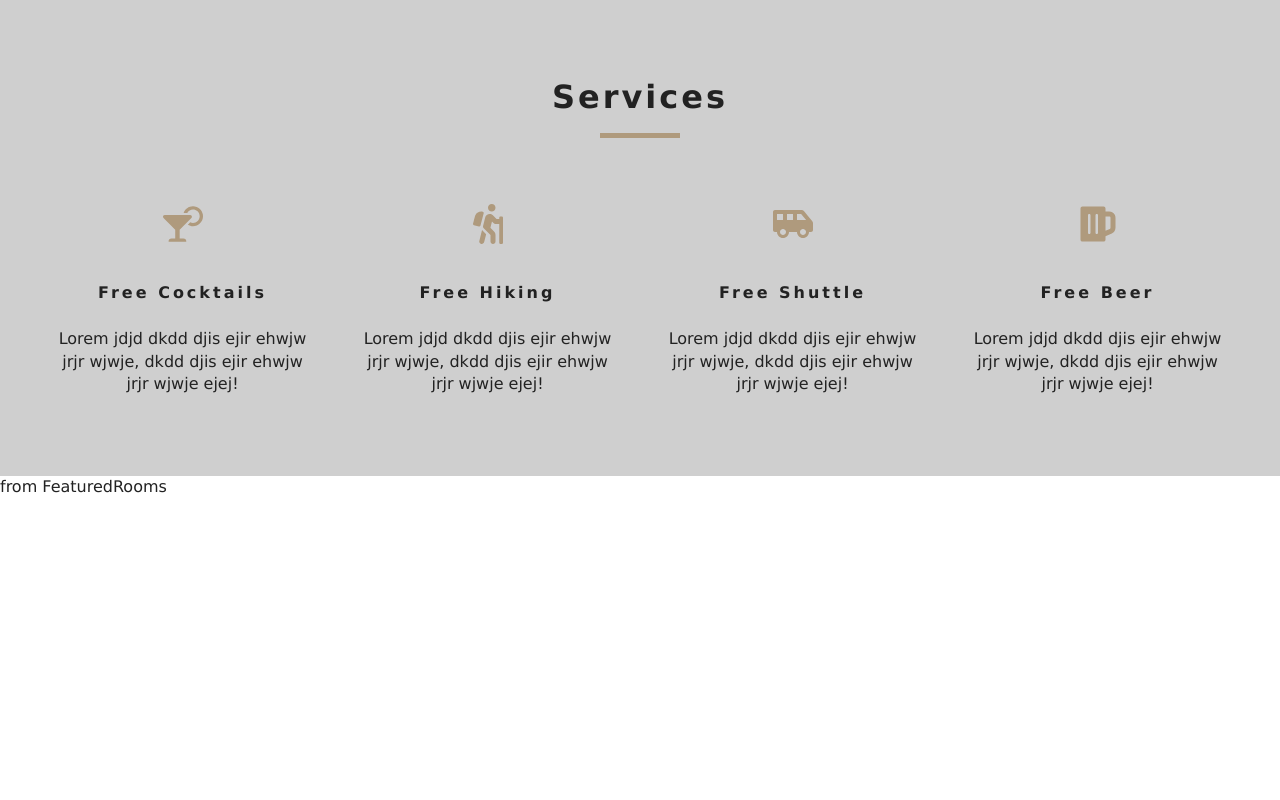
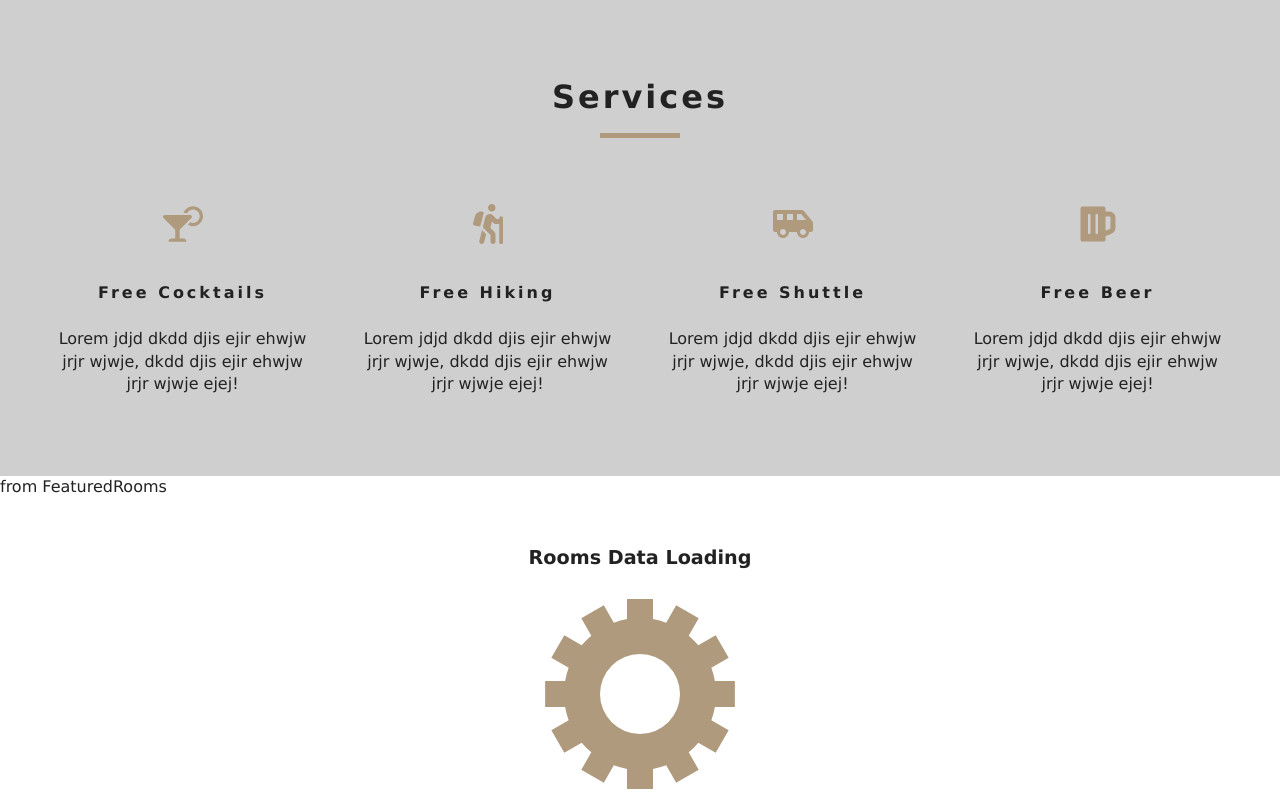
Before and after one commit to akintoluvic/beach-resort-app, a React (Create React App) app: page / in a window 1280 px wide. Shown: the part 803-1603 px from the top of the page. Before the commit the page ends 1301 px from the top, so only its background shows below. Built offline with nearby package versions, Linux system fonts and the light colour scheme.

Commit message:
created room component

```diff
--- a/src/components/FeaturedRooms.js
+++ b/src/components/FeaturedRooms.js
@@ -1,5 +1,8 @@
 import React, { Component } from 'react';
 import { RoomContext } from "../Context";
+import Room from "./Room";
+import Title from "./Title"
+import Loading from "./Loading";
 
 
 export default class FeaturedRooms extends Component {
@@ -10,6 +13,7 @@ export default class FeaturedRooms extends Component {
         return (
             <div>
                  from FeaturedRooms
+                 <Loading />
             </div>
         )
     }
--- /dev/null
+++ b/src/components/Room.js
@@ -0,0 +1,9 @@
+import React from 'react'
+
+export default function Room() {
+    return (
+        <div>
+            Hello from Room
+        </div>
+    )
+}
```
